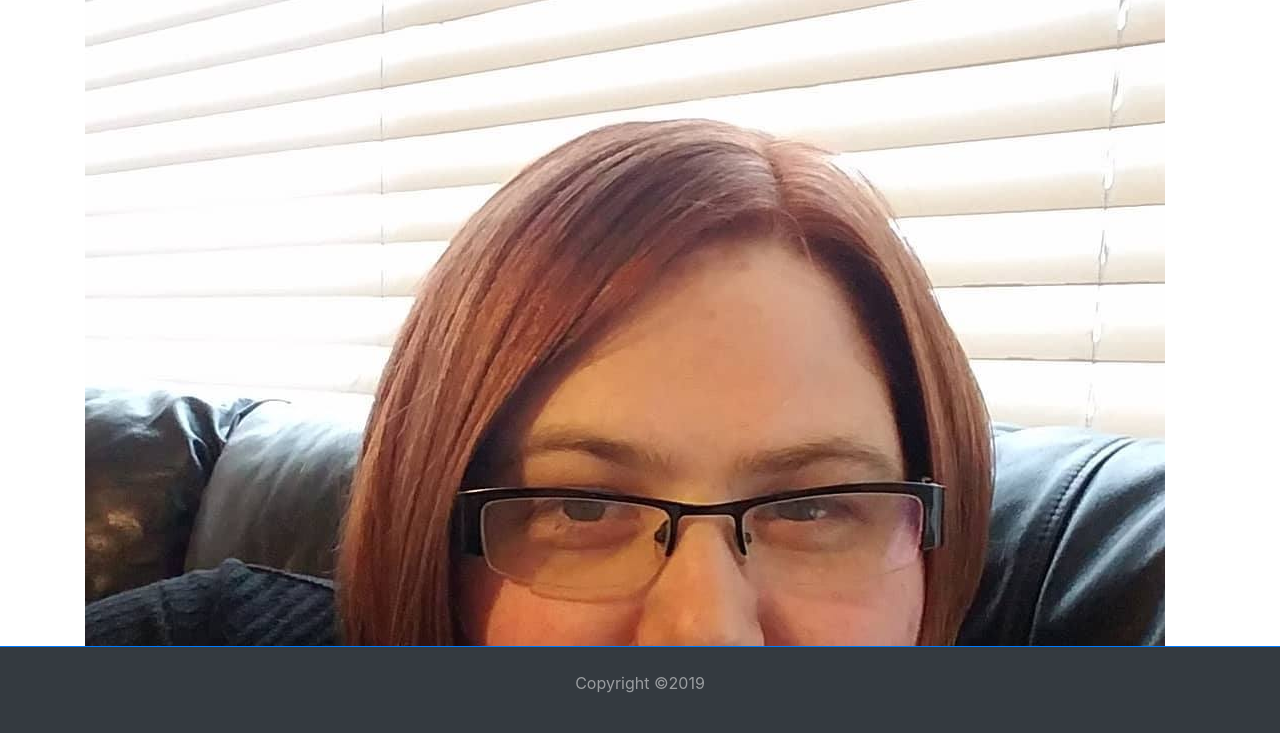
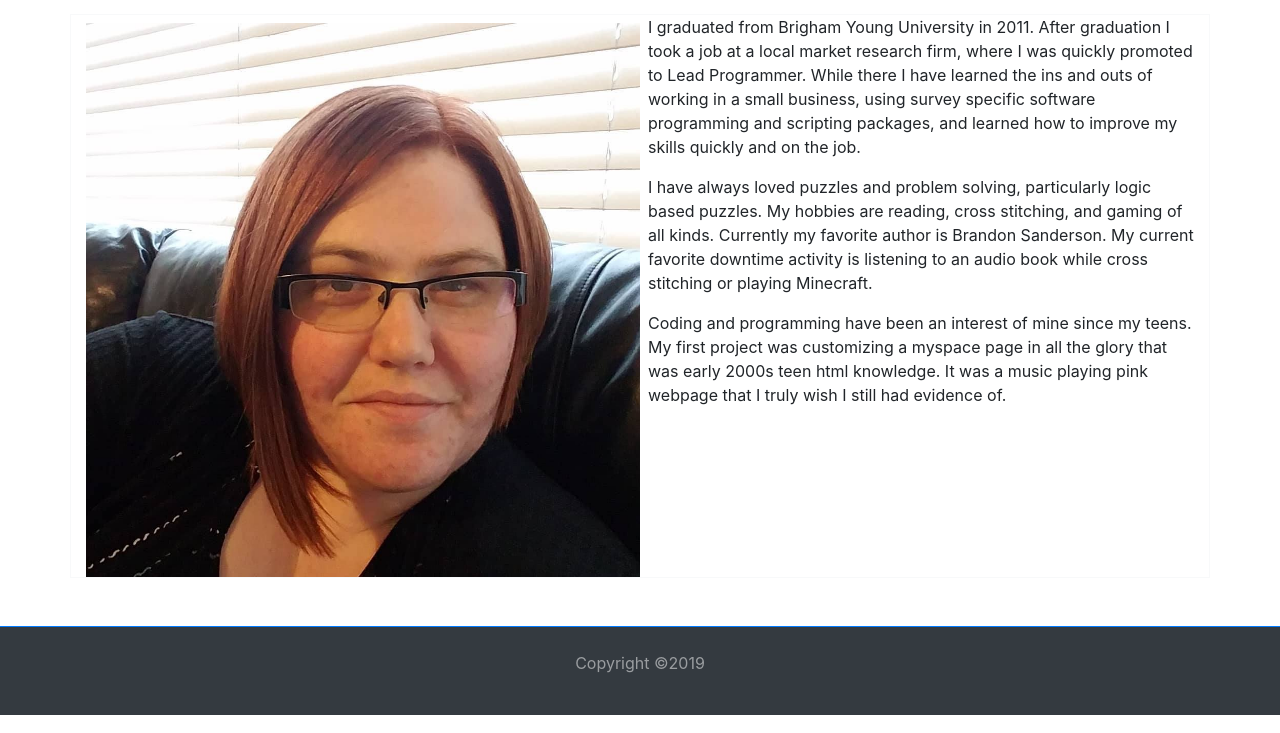
Before and after one commit to JulieT2319/portfolio-bootstrap, a plain HTML site: page index.html in a window 1280 px wide. Shown: the part 65-798 px from the top of the page. Drawn offline with nearby package versions, Linux system fonts and the light colour scheme.

Commit message:
added about me text

```diff
--- a/index.html
+++ b/index.html
@@ -27,14 +27,33 @@
         </ul>
       </div>
     </nav>
-    <div class="container">
-        <div>
-          <article>
-            <img src="/assets/images/julie.jpg" alt="Julie Theriault head shot" class="img-fluid float-left">
-          </article>
+    <div class="container mt-3 border border-light overflow-auto mb-5">
+        <div class="row">
+          <div class="col overflow-auto">
+
+          <img src="/assets/images/julie.jpg" alt="Julie Theriault head shot" class="img-fluid float-left mr-2 mt-2 w-50">
+          <p>
+              I graduated from Brigham Young University in 2011. After graduation I took a job
+              at a local market research firm, where I was quickly promoted to Lead Programmer.
+              While there I have learned the ins and outs of working in a small business, using survey
+              specific software programming and scripting packages, and learned how to improve my skills
+              quickly and on the job.
+          </p>
+          <p>
+              I have always loved puzzles and problem solving, particularly logic based puzzles.
+              My hobbies are reading, cross stitching, and gaming of all kinds. Currently my
+              favorite author is Brandon Sanderson. My current favorite downtime activity is listening to an
+              audio book while cross stitching or playing Minecraft.
+          </p>
+          <p>
+              Coding and programming have been an interest of mine since my teens. My first project
+              was customizing a myspace page in all the glory that was early 2000s teen html knowledge.
+              It was a music playing pink webpage that I truly wish I still had evidence of.
+          </p>
+          </div>
         </div>
     </div>
-    <footer id="sticky-footer" class="mt-5 py-4 bg-dark text-white-50 border-top border-primary fixed-bottom">
+    <footer id="sticky-footer" class="mt-5 py-4 bg-dark text-white-50 border-top border-primary">
       <div class="container text-center">
         <p>Copyright ©2019</p>
       </div>
```
